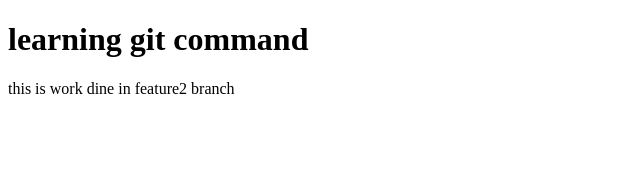
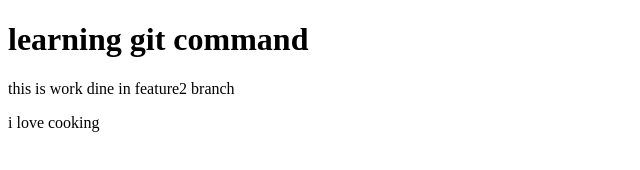
Before and after one commit to subhadeepde919/Another_one, a plain HTML site: page index.html in a window 1280 px wide. Shown: the whole page, without its empty margins (0-640 px from the left). Drawn offline with Linux system fonts and the light colour scheme.

Commit message:
added the new cook

```diff
--- a/index.html
+++ b/index.html
@@ -8,5 +8,6 @@
 <body>
     <h1> learning git command</h1>
     <p>this is work dine in feature2 branch</p>
+    <p>i love cooking</p>
 </body>
 </html>
```
